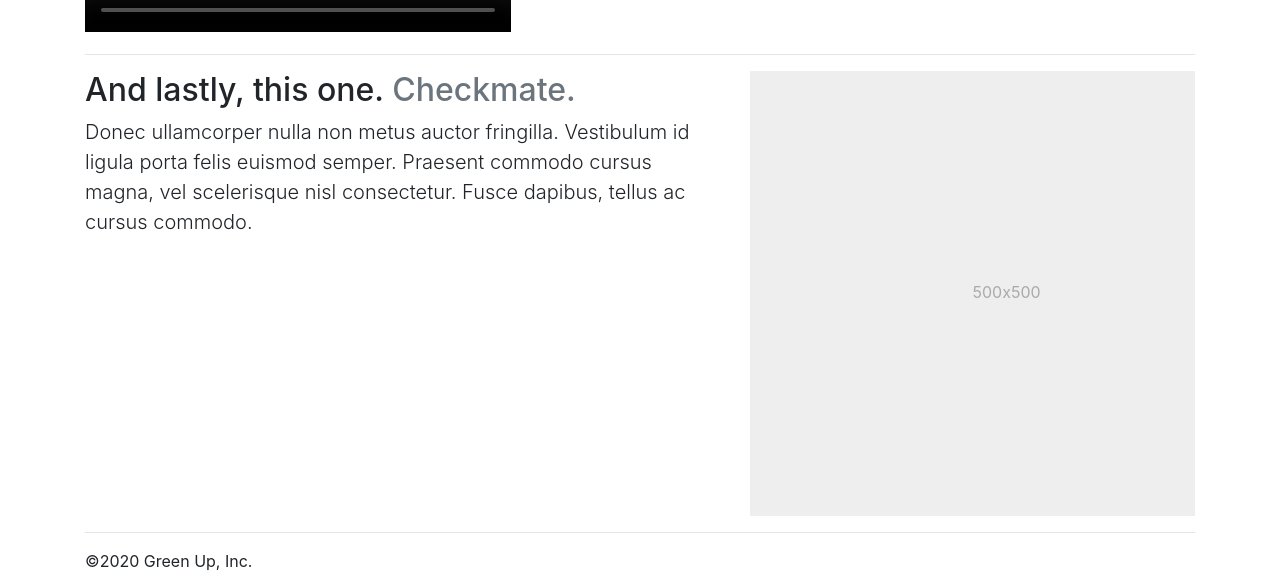
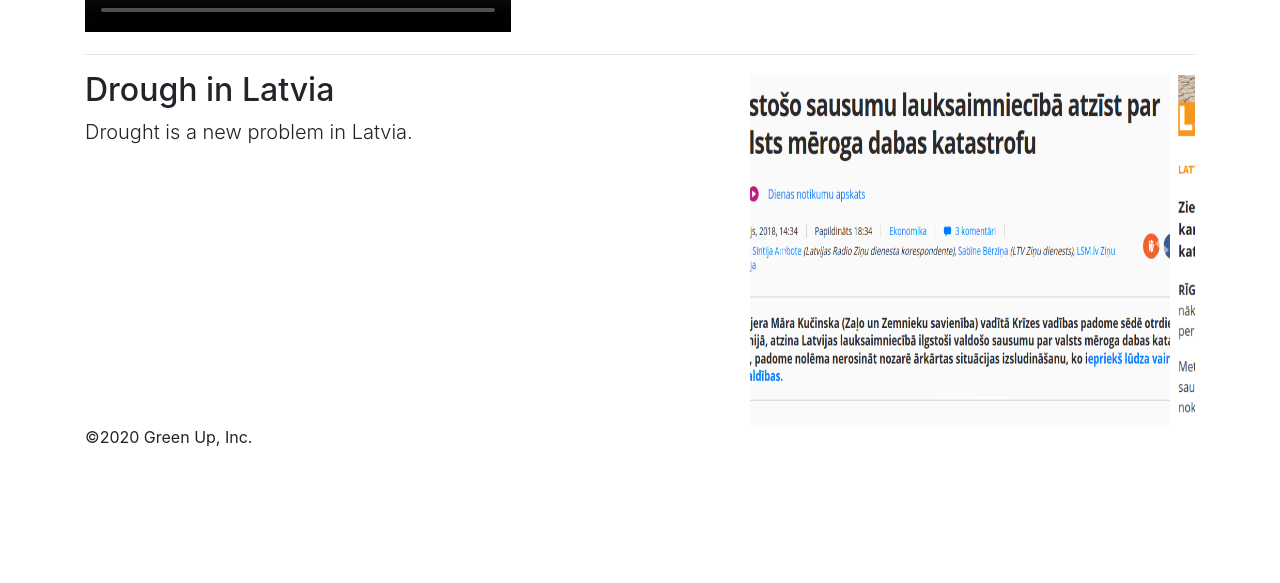
Before and after one commit to roberts-ivanovs/greentech2020-drought, a React (Create React App) app in the folder frontend/: page / in a window 1280 px wide. Shown: the part 1478-2061 px from the top of the page. After the commit the page ends 1943 px from the top, so only its background shows below. Built offline with nearby package versions, Linux system fonts and the light colour scheme; grey boxes are pictures that could not be loaded.

Commit message:
Add info about drought in Latvia

```diff
--- a/frontend/src/core/home/Home.tsx
+++ b/frontend/src/core/home/Home.tsx
@@ -116,14 +116,47 @@ export function Home({ }: Props): ReactElement {
 
         <div className="row featurette">
           <div className="col-md-7">
-            <h2 className="featurette-heading">And lastly, this one. <span className="text-muted">Checkmate.</span></h2>
-            <p className="lead">Donec ullamcorper nulla non metus auctor fringilla. Vestibulum id ligula porta felis euismod semper. Praesent commodo cursus magna, vel scelerisque nisl consectetur. Fusce dapibus, tellus ac cursus commodo.</p>
+            <h2 className="featurette-heading">Drough in Latvia</h2>
+            <p className="lead">Drought is a new problem in Latvia.</p>
           </div>
           <div className="col-md-5">
-            <svg className="bd-placeholder-img bd-placeholder-img-lg featurette-image img-fluid mx-auto" width="500" height="500" xmlns="http://www.w3.org/2000/svg" preserveAspectRatio="xMidYMid slice" focusable="false" role="img" aria-label="Placeholder: 500x500"><title>Placeholder</title><rect width="100%" height="100%" fill="#eee" /><text x="50%" y="50%" fill="#aaa" dy=".3em">500x500</text></svg>
+
+            <div id="postCarousel" className="carousel slide mt-1" data-ride="carousel">
+              <ol className="carousel-indicators">
+                <li data-target="#postCarousel" data-slide-to="0" className="" />
+                <li data-target="#postCarousel" data-slide-to="1" className="active" />
+              </ol>
+              <div className="carousel-inner">
+                <div className="carousel-item active">
+                  <img src="DroughtCatastrophe.png" alt="Drought as national natural disaster" width="450" height="350" />
+                  <div className="container">
+                    <div className="carousel-caption">
+                      <div className={`${style['carousel-caption-bg']}`}>
+                      </div>
+                    </div>
+                  </div>
+                </div>
+                <div className="carousel-item carousel-item-next">
+                  <img src="DroughtComingBack.png" alt="Drought is coming back to Latvia" width="450" height="350" />
+                  <div className="container">
+                    <div className="carousel-caption">
+                      <div className={`${style['carousel-caption-bg']}`}>
+                      </div>
+                    </div>
+                  </div>
+                </div>
+              </div>
+              <a className="carousel-control-prev" href="#postCarousel" role="button" data-slide="prev">
+                <span className="carousel-control-prev-icon" aria-hidden="true" />
+                <span className="sr-only">Previous</span>
+              </a>
+              <a className="carousel-control-next" href="#postCarousel" role="button" data-slide="next">
+                <span className="carousel-control-next-icon" aria-hidden="true" />
+                <span className="sr-only">Next</span>
+              </a>
+            </div>
           </div>
         </div>
-        <hr className="featurette-divider" />
       </div>
     </>
   );
```
Also changed, not shown: frontend/public/DroughtCatastrophe.png (added), frontend/public/DroughtComingBack.png (added).
